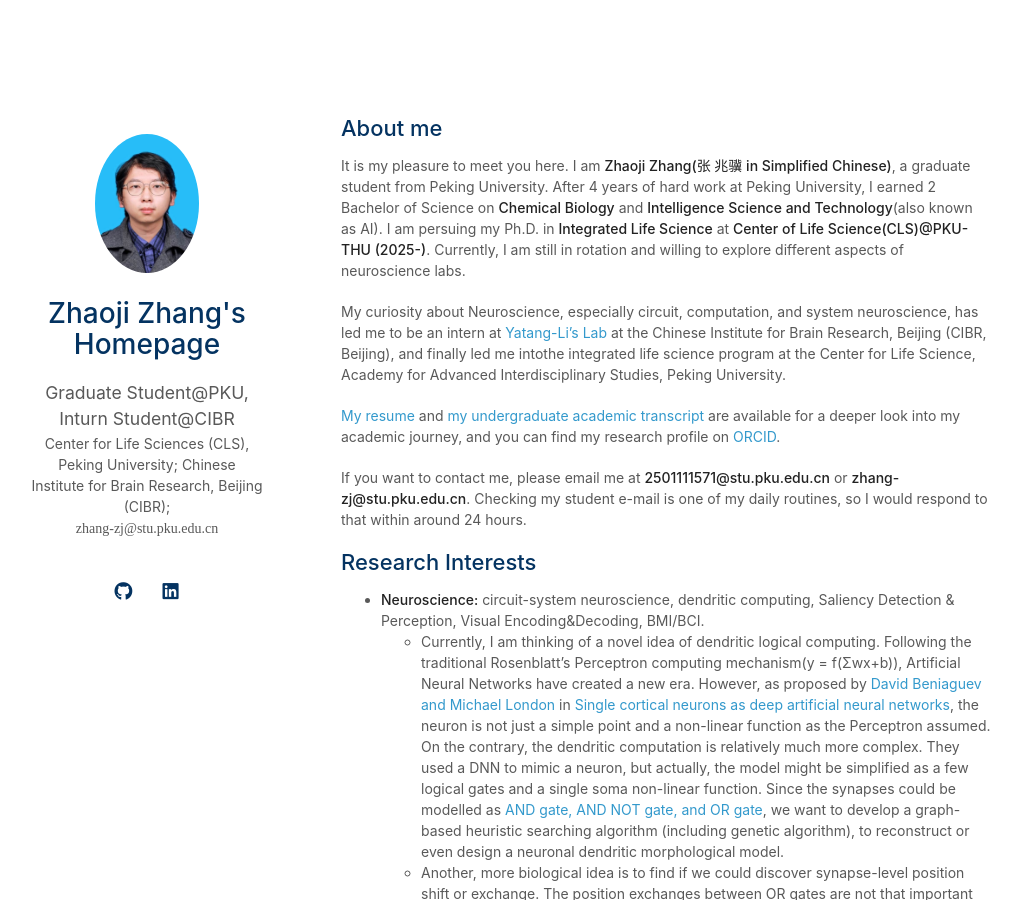
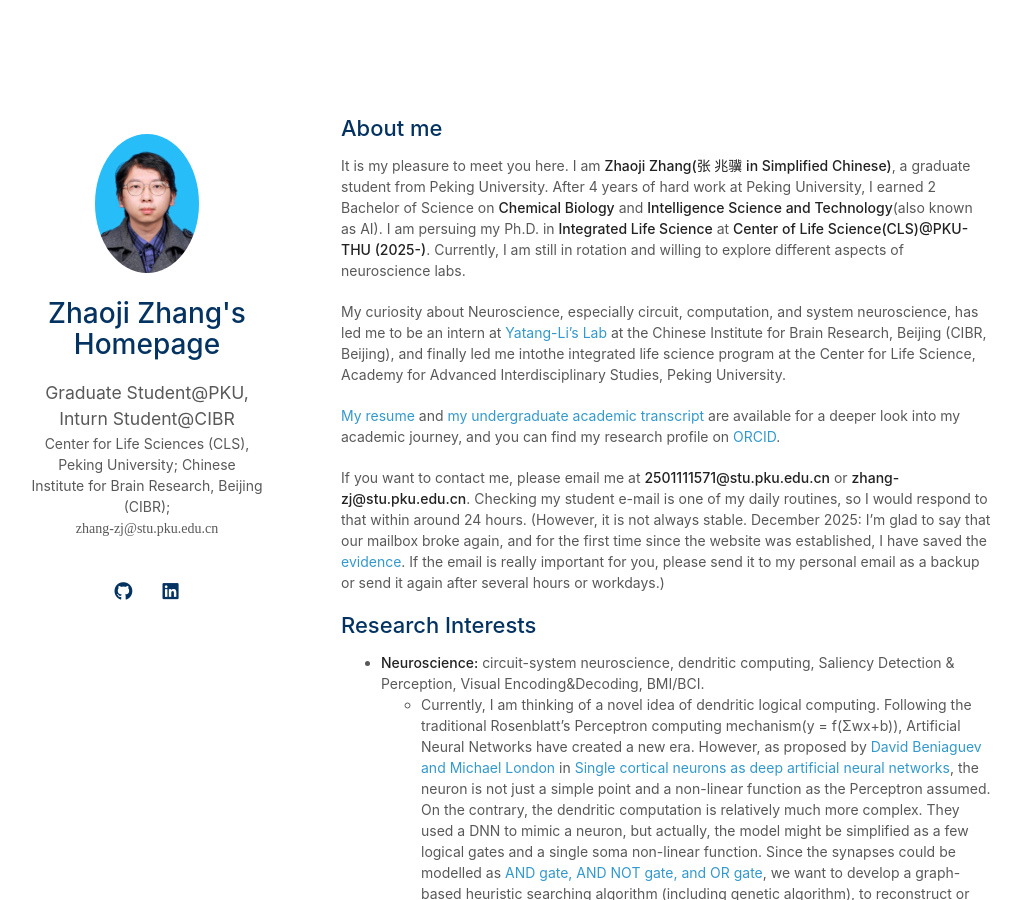
Before and after one commit to Zhang-Zhaoji/Zhang-Zhaoji.github.io, a Jekyll site: the page built from index.md, in a window 1280 px wide and 900 px high. Shown: the whole window, without its empty margins (129-1150 px from the left). Built offline with Jekyll 4.4.1, drawn with Linux system fonts in a browser that asks for light colours; a style sheet for code colours, icons or effects is not loaded; our own code applies the rules of GitHub Pages for plain Markdown files.

Commit message:
Revise contact details and email stability note
Updated contact information with a note about email stability and backup options.

```diff
--- a/index.md
+++ b/index.md
@@ -10,7 +10,7 @@ My curiosity about Neuroscience, especially circuit, computation, and system neu
 
 [My resume](https://github.com/Zhang-Zhaoji/Zhang-Zhaoji.github.io/blob/main/assets/files/Resume.pdf) and [my undergraduate academic transcript](https://drive.google.com/file/d/1somZXkrMlVg3rWUyF3WMa0-Za7p0GWp_/view?usp=sharing) are available for a deeper look into my academic journey, and you can find my research profile on [ORCID](https://orcid.org/0009-0002-3293-1961).
 
-If you want to contact me, please email me at **2501111571@stu.pku.edu.cn** or **zhang-zj@stu.pku.edu.cn**. Checking my student e-mail is one of my daily routines, so I would respond to that within around 24 hours.
+If you want to contact me, please email me at **2501111571@stu.pku.edu.cn** or **zhang-zj@stu.pku.edu.cn**. Checking my student e-mail is one of my daily routines, so I would respond to that within around 24 hours. (However, it is not always stable. December 2025: I'm glad to say that our mailbox broke again, and for the first time since the website was established, I have saved the [evidence](https://github.com/Zhang-Zhaoji/Zhang-Zhaoji.github.io/blob/main/assets/img/mailbroke.png). If the email is really important for you, please send it to my personal email as a backup or send it again after several hours or workdays.)
 
 ## Research Interests
 
```
